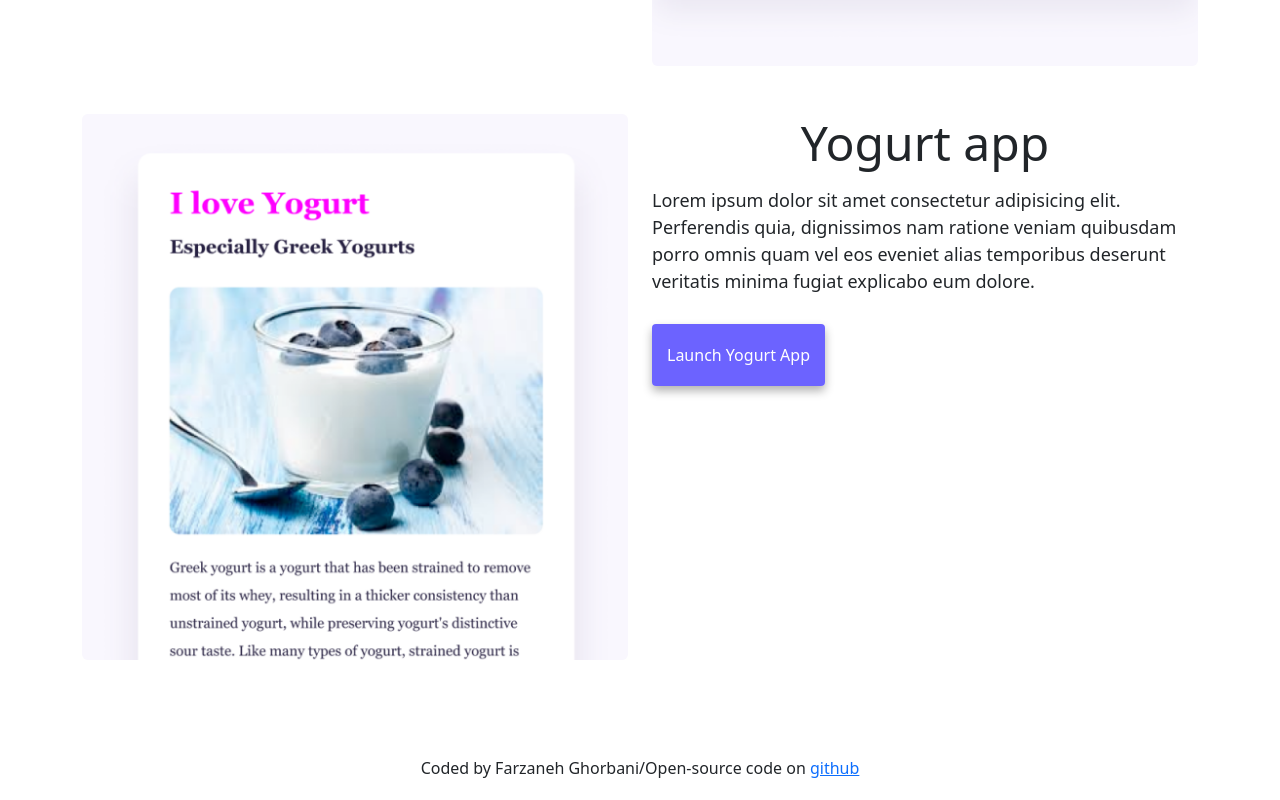
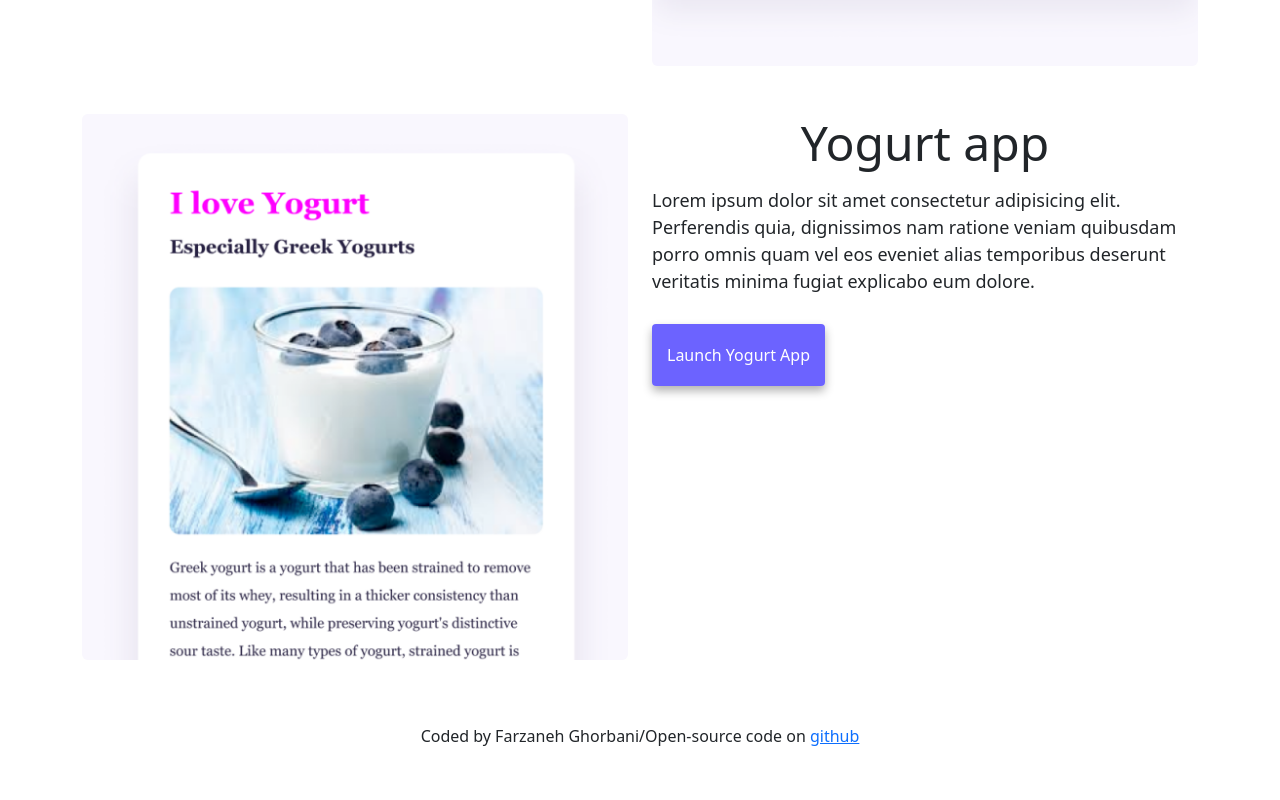
Before and after one commit to Pharzan-q/SheCodes-homework-week3, a plain HTML site: page index.html in a window 1280 px wide. Shown: the part 1550-2350 px from the top of the page. After the commit the page ends 2318 px from the top, so only its background shows below. Drawn offline with nearby package versions, Linux system fonts and the light colour scheme.

Commit message:
changed footers' padding and margin

```diff
--- a/index.html
+++ b/index.html
@@ -160,7 +160,7 @@
         </div>
       </div>
     </div>
-    <div class="mt-5 text-center">
+    <div class="mt-3 pe-5 ps-5 text-center">
       Coded by Farzaneh Ghorbani/Open-source code on
       <a
         href="https://github.com/Pharzan-q/SheCodes-homework-week3"
```
Also changed, not shown: about.html (+1 -1 lines).
